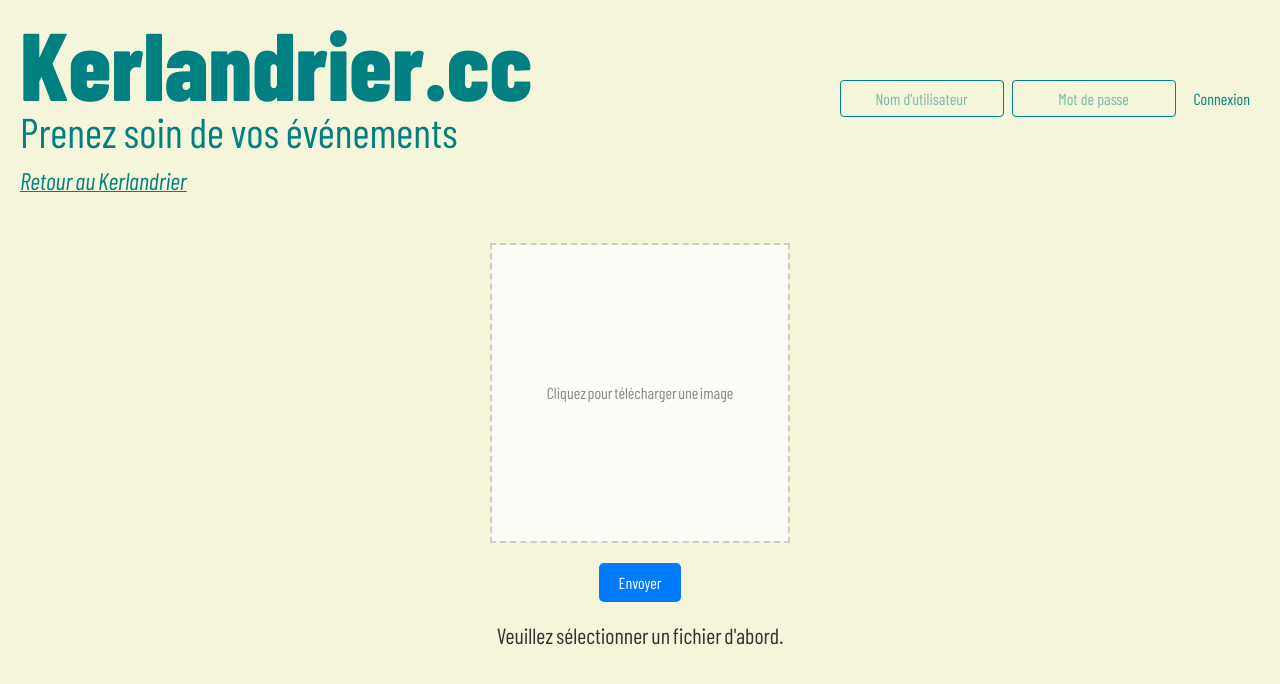
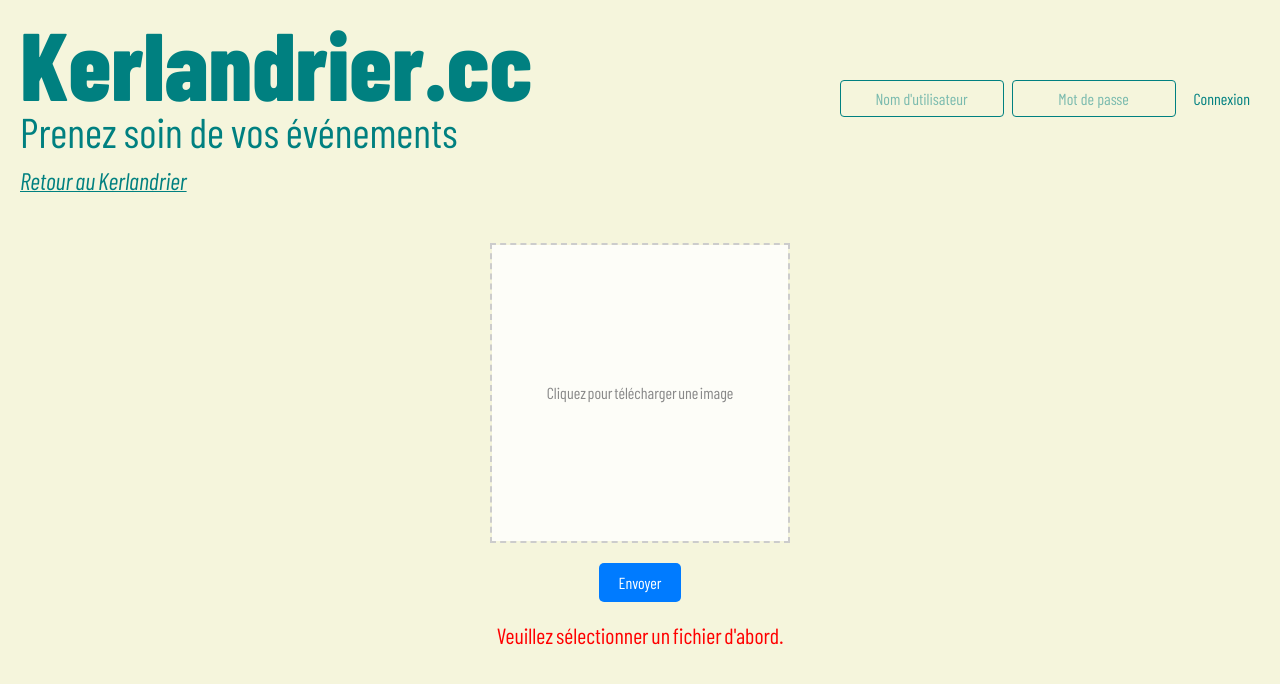
Before and after one commit to geekks/kerlandrier_mono, a React (Vite) app in the folder app/: page /upload in a window 1280 px wide. Both pictures are taken after a click on the button "Envoyer". Shown: the top 684 px of the page. Built offline with nearby package versions, Linux system fonts and the light colour scheme; no server answers; a web font is replaced by a local one.

Commit message:
app: more infos on uploaded images

```diff
--- a/app/src/pages/UploadImage.tsx
+++ b/app/src/pages/UploadImage.tsx
@@ -5,7 +5,7 @@
 const UploadImage: React.FC = () => {
   const [file, setFile] = useState<File | null>(null);
   const [preview, setPreview] = useState<string | null>(null);
-  const [message, setMessage] = useState<string>('');
+  const [message, setMessage] = useState<{ text: string, type: string }>({ text: '', type: 'info' });
   const [eventDetails, setEventDetails] = useState<{ url: string, name: string, location: string, description: string, start: string, end: string } | null>(null);
   const [errorDetails, setErrorDetails] = useState<string | null>(null);
   const [isLoading, setIsLoading] = useState(false);
@@ -13,17 +13,24 @@
   const handleFileChange = (event: React.ChangeEvent<HTMLInputElement>) => {
     setErrorDetails(null);
     setEventDetails(null);
-    setMessage('');
+    setMessage({text:'', type:'info'});
     if (event.target.files && event.target.files[0]) {
       const selectedFile = event.target.files[0];
       const validTypes = ['image/jpeg', 'image/png', 'image/jpg'];
       const validExtensions = ['.jpg', '.jpeg', '.png'];
       const fileName = selectedFile.name.toLowerCase();
       const hasValidExtension = validExtensions.some(ext => fileName.endsWith(ext));
+      const maxSize = 5 * 1024 * 1024; // 5 MB in bytes
+      if (selectedFile.size > maxSize) {
+        setFile(null);
+        setPreview(null);
+        setMessage({text:"L'image doit faire moins de 5 Mo.", type: 'error'});
+        return;
+      }
       if (!validTypes.includes(selectedFile.type) || !hasValidExtension) {
         setFile(null);
         setPreview(null);
-        setMessage("Veuillez sélectionner une image au format JPG, JPEG ou PNG.");
+        setMessage({ text: "Veuillez sélectionner une image au format JPG, JPEG ou PNG.", type: 'error' });
         return;
       }
       setFile(selectedFile);
@@ -34,13 +41,13 @@
 
   const handleUpload = async () => {
     if (!file) {
-      setMessage('Veuillez sélectionner un fichier d\'abord.');
+      setMessage({ text: 'Veuillez sélectionner un fichier d\'abord.', type: 'error' });
       return;
     }
 
     setErrorDetails(null);
     setEventDetails(null);
-    setMessage('');
+    setMessage({ text: '', type: 'info' });
     setIsLoading(true);
     const formData = new FormData();
     formData.append('file', file);
@@ -57,7 +64,7 @@
 
       if (response.ok) {
         const data = await response.json();
-        setMessage('Image analysée et envoyée au KL avec succès !');
+        setMessage({ text: 'Image analysée et envoyée au KL avec succès !', type: 'success' });
         setEventDetails(data.event);
       } else {
         const errorData = await response.json();
@@ -73,7 +80,7 @@
           </ul>`);
       }
     } catch (error) {
-      setMessage('Erreur lors de l\'envoi du fichier.');
+      setMessage({ text: 'Erreur lors de l\'envoi du fichier.', type: 'error' });
       console.error('Erreur :',JSON.stringify( error));
     } finally {
       setIsLoading(false);
@@ -104,7 +111,7 @@
       ) : (
         <button className="upload-button" onClick={handleUpload}>Envoyer</button>
       )}
-      {message && <p className="message">{message}</p>}
+      {message.text && <p className={`message ${message.type}`}>{message.text}</p>}
       {errorDetails && <p className="error-details" dangerouslySetInnerHTML={{ __html: errorDetails }}></p>}
       {eventDetails && (
         <div className="event-details">
--- a/app/src/styles/uploadimage.css
+++ b/app/src/styles/uploadimage.css
@@ -52,12 +52,18 @@
   background-color: #0056b3;
 }
 
-.message {
+.message, .message.info {
   font-size: 22px;
   color: #333;
   margin-bottom: 20px;
 }
 
+.message.error {
+  color: red;
+}
+.message.success {
+  color: green;
+}
 .event-details {
   font-size: 25px;
   border-collapse: collapse;
@@ -106,6 +112,8 @@
   max-width: 50rem;
 }
 
+
+
 @media screen and (max-width: 800px) {
   .upload-box {
     width: 100%;
```
